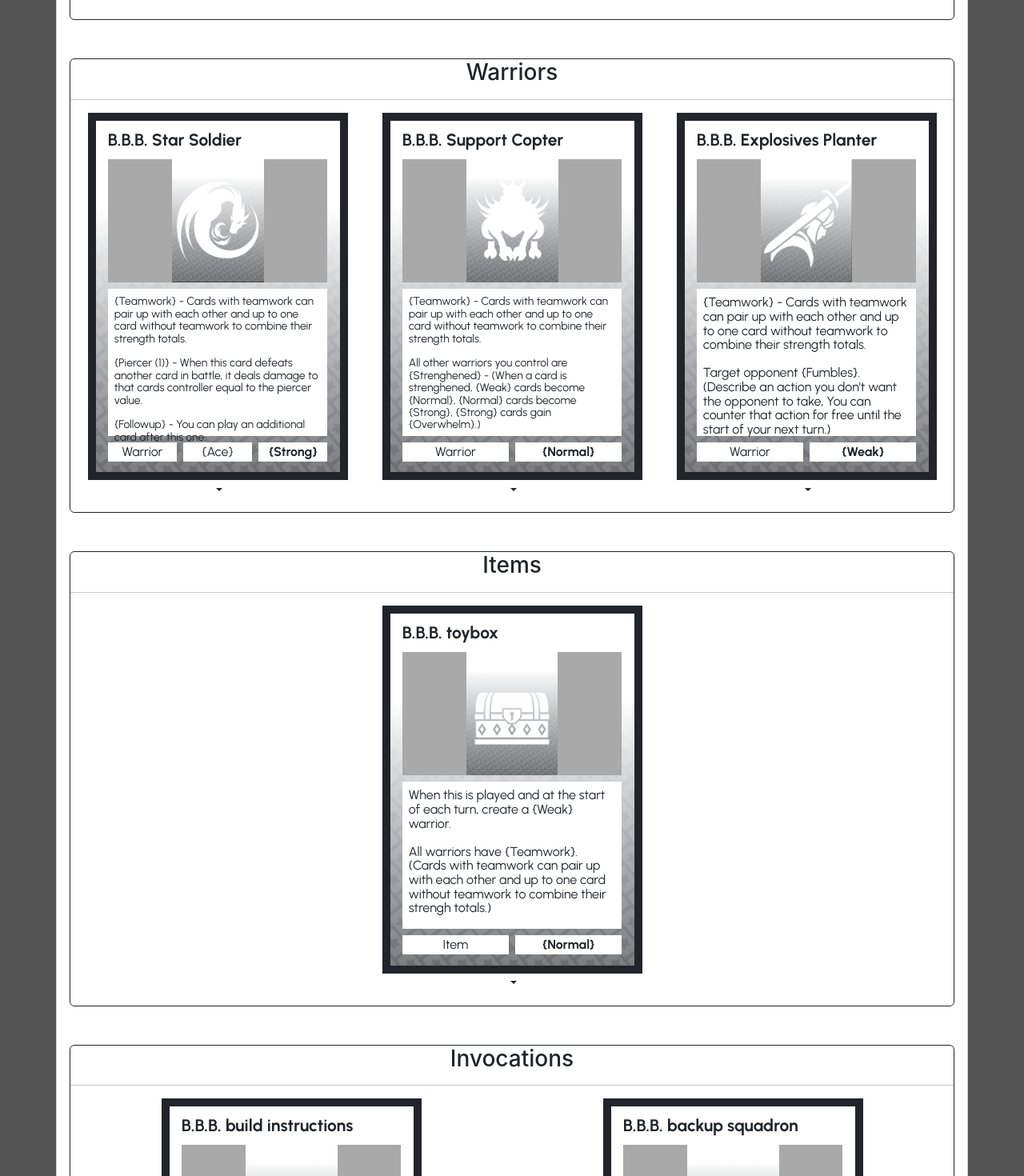
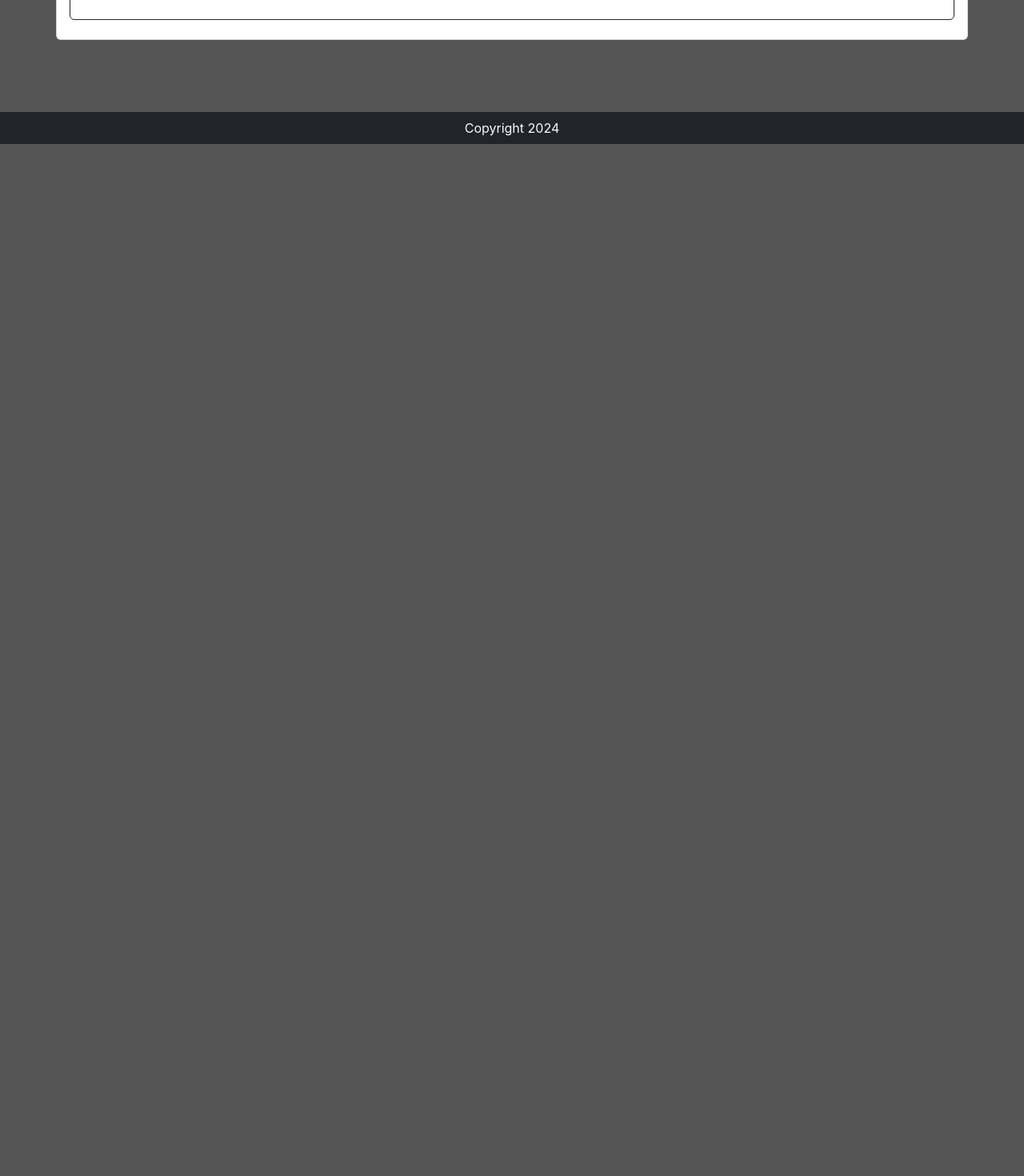
Before and after one commit to greg93john/perfect-draw-card-creator, a React (Create React App) app: page / in a window 1280 px wide. Shown: the part 620-2090 px from the top of the page at 80% size. After the commit the page ends 800 px from the top, so only its background shows below. Built offline with nearby package versions, Linux system fonts and the light colour scheme.

Commit message:
Removes pre-set cards from project

```diff
--- a/src/App.js
+++ b/src/App.js
@@ -13,33 +13,7 @@ function App() {
         id: 0,
         cards:
         {
-          "B.B.B. Star Soldier": {
-            id: 0,
-            strength: "Strong",
-            isAce: true,
-            effect:
-              "{Teamwork} - Cards with teamwork can pair up with each other and up to one card without teamwork to combine their strength totals.\n\n" +
-              "{Piercer (1)} - When this card defeats another card in battle, it deals damage to that cards controller equal to the piercer value.\n\n" +
-              "{Followup} - You can play an additional card after this one."
-          },
 
-          "B.B.B. Support Copter": {
-            id: 1,
-            strength: "Normal",
-            isAce: false,
-            effect:
-              "{Teamwork} - Cards with teamwork can pair up with each other and up to one card without teamwork to combine their strength totals.\n\n" +
-              "All other warriors you control are {Strenghened} - (When a card is strenghened, {Weak} cards become {Normal}, {Normal} cards become {Strong}, {Strong} cards gain {Overwhelm}.)"
-          },
-
-          "B.B.B. Explosives Planter": {
-            id: 2,
-            strength: "Weak",
-            isAce: false,
-            effect:
-              "{Teamwork} - Cards with teamwork can pair up with each other and up to one card without teamwork to combine their strength totals.\n\n" +
-              "Target opponent {Fumbles}. (Describe an action you don't want the opponent to take, You can counter that action for free until the start of your next turn.)"
-          }
         }
       },
 
@@ -47,13 +21,7 @@ function App() {
         id: 1,
         cards:
         {
-          "B.B.B. toybox": {
-            id: 0,
-            strength: "Normal",
-            effect:
-              "When this is played and at the start of each turn, create a {Weak} warrior.\n\n" +
-              "All warriors have {Teamwork}. (Cards with teamwork can pair up with each other and up to one card without teamwork to combine their strengh totals.)",
-          }
+
         }
       },
 
@@ -61,17 +29,7 @@ function App() {
         id: 2,
         cards:
         {
-          "B.B.B. build instructions": {
-            id: 0,
-            effect:
-              "Draw 3 cards\n\n" +
-              "You can only use this card if it's the last card in your hand.",
-          },
 
-          "B.B.B. backup squadron": {
-            id: 1,
-            effect: "Create four {Weak} warriors with {Teamwork}. (Cards with teamwork can pair up with each other and up to one card without teamwork to combine their strengh totals.)"
-          }
         }
       }
     }
```
